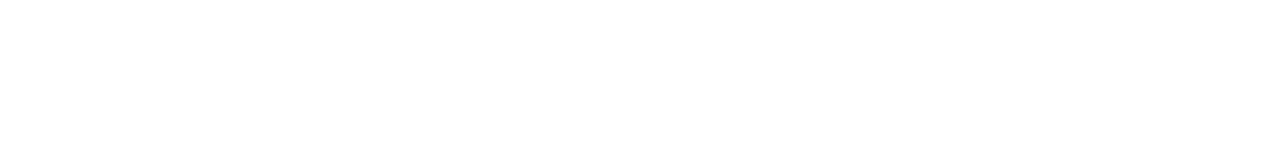
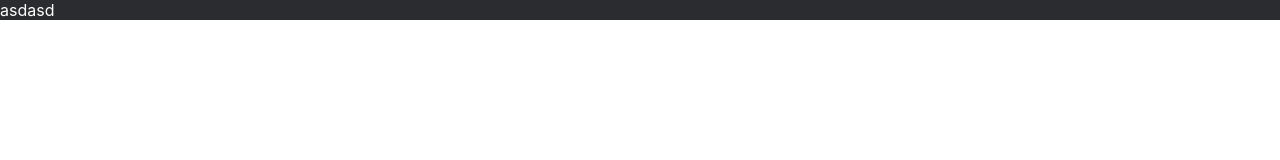
Before and after one commit to Santiago840/web_project_homeland, a plain HTML site: page index.html in a window 1280 px wide. Drawn offline with Linux system fonts and the light colour scheme.

Commit message:
Agregar estilo a seccion page

```diff
--- /dev/null
+++ b/blocks/page.css
@@ -0,0 +1,23 @@
+*,
+a,
+p,
+h1,
+h2,
+h3,
+h4,
+h5 {
+  box-sizing: border-box;
+  margin: 0;
+}
+
+.page {
+  max-width: 1280px;
+  max-height: 2008px;
+  background-color: #2a2c2f;
+  margin: auto;
+  color: #fff;
+  font-family: "Inter", Arial, sans-serif;
+  font-weight: normal;
+  font-size: 16px;
+  line-height: 20px;
+}
--- a/index.html
+++ b/index.html
@@ -3,7 +3,7 @@
   <head>
     <meta charset="UTF-8" />
     <meta name="viewport" content="width=device-width, initial-scale=1.0" />
-    <title>web_project_homeland</title>
+    <title>De patria a patria</title>
     <link rel="shortcut icon" href="favicon.ico" type="image/x-icon" />
     <link rel="stylesheet" href="/pages/index.css" />
   </head>
@@ -11,7 +11,7 @@
     <div class="page">
       <header></header>
       <main></main>
-      <footer></footer>
+      <footer>asdasd</footer>
     </div>
   </body>
 </html>
--- a/pages/index.css
+++ b/pages/index.css
@@ -0,0 +1 @@
+@import url("../blocks/page.css");
```
Also changed, not shown: favicon.ico, 1 other file.
